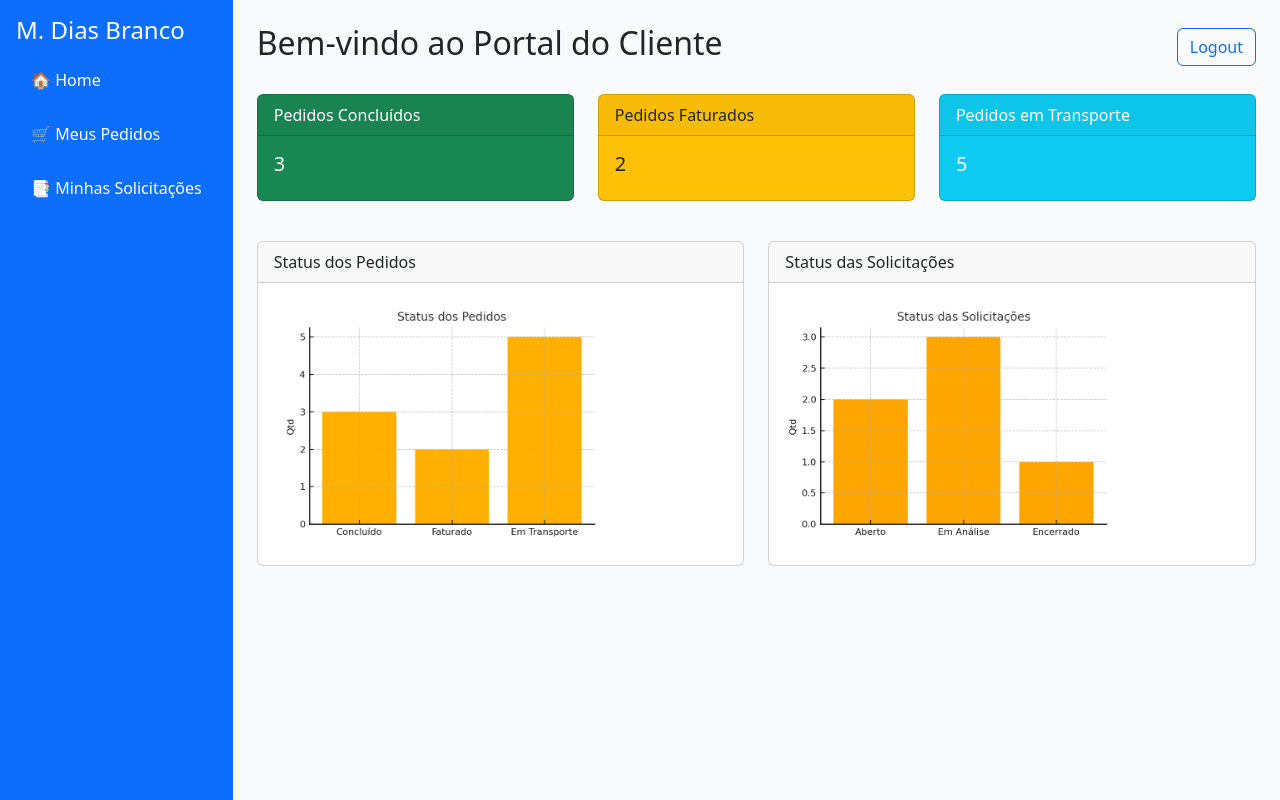
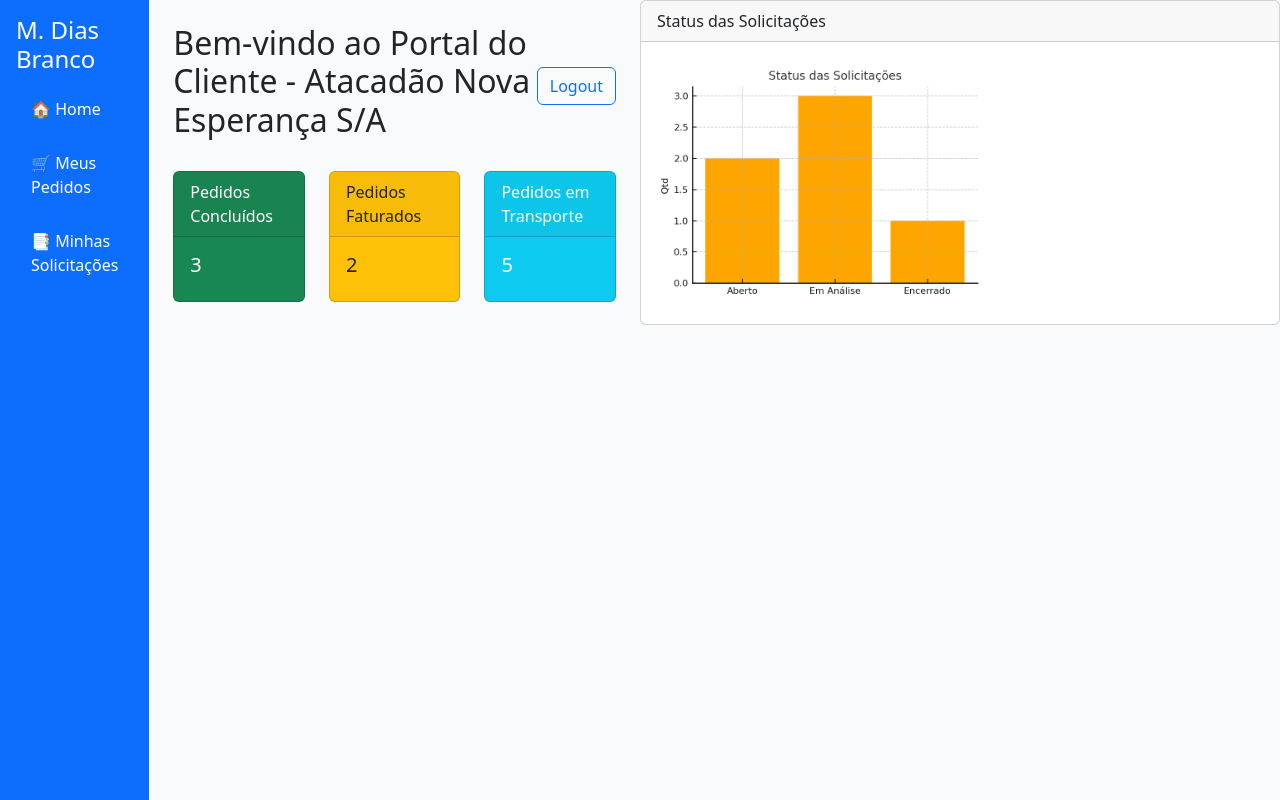
Before and after one commit to czanata/mdiasbranco, a plain HTML site: page home.html in a window 1280 px wide. Drawn offline with nearby package versions, Linux system fonts and the light colour scheme.

Commit message:
Add files via upload

```diff
--- a/home.html
+++ b/home.html
@@ -23,7 +23,7 @@
 </div>
 <div class="p-4 flex-grow-1">
 <div class="d-flex justify-content-between align-items-center mb-4">
-  <h2>Bem-vindo ao Portal do Cliente</h2>
+  <h2>Bem-vindo ao Portal do Cliente - Atacadão Nova Esperança S/A</h2>
   <button class="btn btn-outline-primary">Logout</button>
 </div>
 
@@ -54,14 +54,7 @@
   </div>
 </div>
 
-<div class="row mb-4">
-  <div class="col-md-6">
-    <div class="card">
-      <div class="card-header">Status dos Pedidos</div>
-      <div class="card-body">
-        <img src="grafico_pedidos.png" class="img-fluid" style="max-height:250px;">
-      </div>
-    </div>
+
   </div>
   <div class="col-md-6">
     <div class="card">
```
